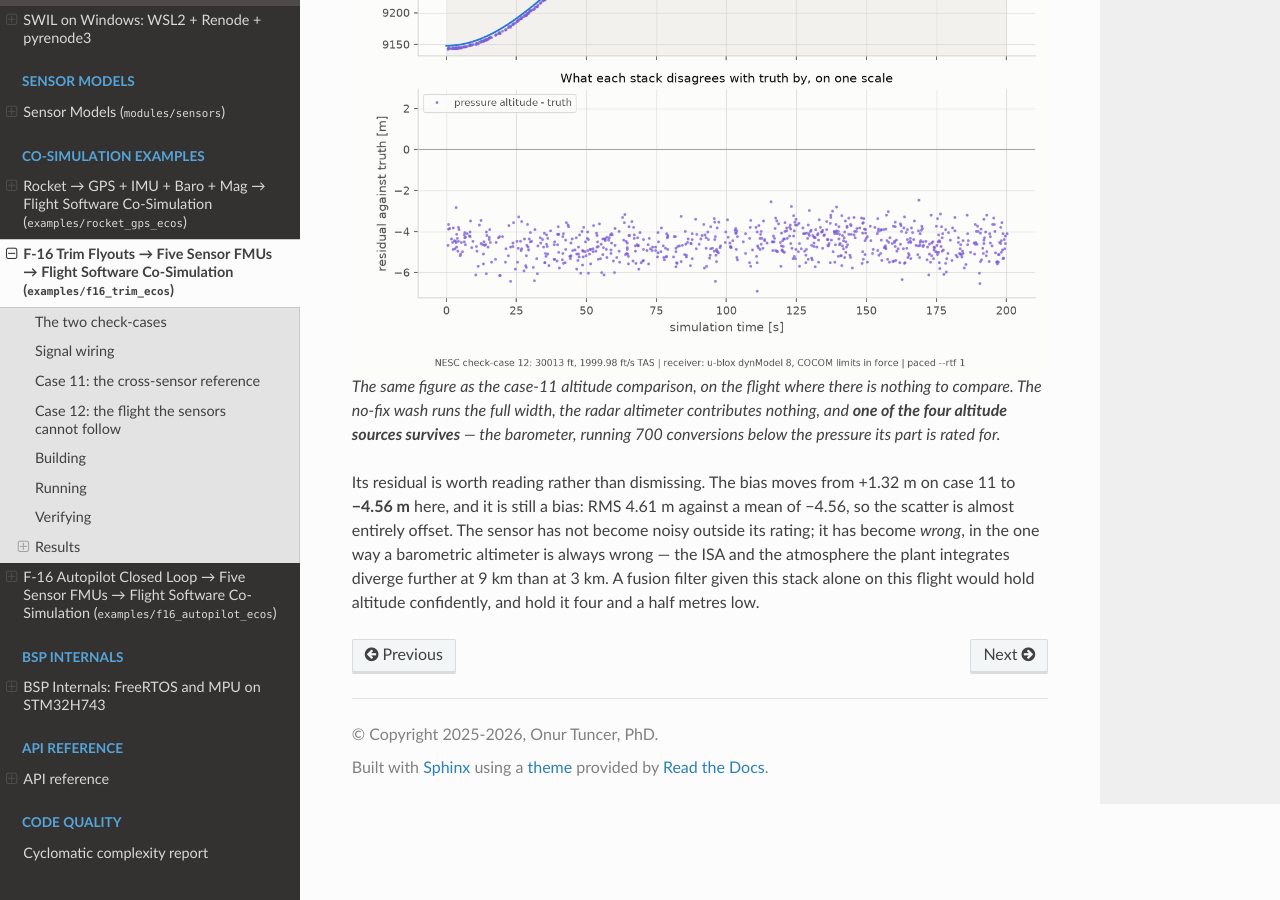
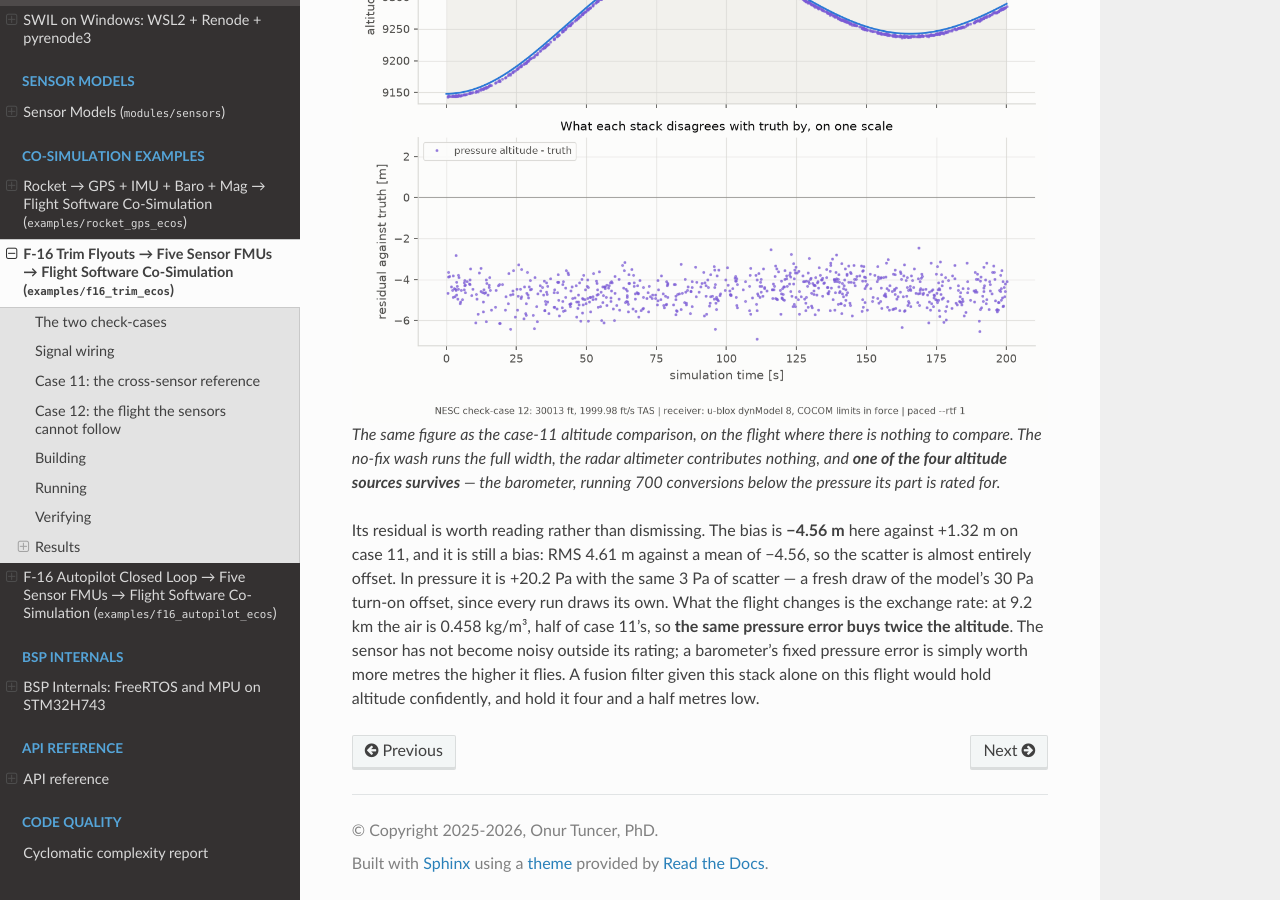
Before and after one commit to onurtuncer/Hemerion, a Sphinx documentation site: the page built from doc/f16_trim_ecos_cosim.rst, in a window 1280 px wide and 900 px high, scrolled down 13494 px. Built offline with Sphinx 7.4.7 and the Read the Docs theme 3.1.0, drawn with Linux system fonts in a browser that asks for light colours; some of the changed text lies outside the part shown.

Commit message:
doc(f16-trim): attribute the baro and radalt residuals to the modelled errors
The altitude-consistency captions blamed the barometer's offset on the ISA
differing from the plant's atmosphere. It does not: in pressure the residual
is a constant -11.65 Pa (case 11) and +20.18 Pa (case 12), each with 3.0 Pa
of scatter, which is the BMP390 model's per-run turn-on offset (30 Pa
1-sigma, drawn once) on its datasheet noise floor. What the flight changes
is the exchange rate -- at 9.2 km the air is half as dense, so the same
pressure error buys twice the altitude -- which is the more useful point.

Likewise the radar altimeter's 0.123 m RMS is its 0.1 m range noise on a
5 cm turn-on bias, not "the LSB and nothing else".

Co-Authored-By: Claude Fable 5.1 <noreply@anthropic.com>

```diff
--- a/doc/f16_trim_ecos_cosim.rst
+++ b/doc/f16_trim_ecos_cosim.rst
@@ -422,13 +422,16 @@ Check-case 11: the cross-sensor reference
      ``GpsNoiseConfig``'s 3 m vertical 1-sigma recovered end to end, through
      the UBX encoder, the socket and the parser, with nothing added.
    * **The barometer is bias.** Mean **+1.32 m**, RMS 1.36 m: the scatter is
-     almost all offset. The ISA is not the atmosphere the plant integrates,
-     and a pressure altimeter reads the difference. No amount of averaging
-     removes it; only a reference pressure does.
-   * **The radar altimeter is quantisation.** RMS 0.123 m about a mean of
-     −0.07 m — the part's range LSB, and nothing else. It is the most accurate
-     altitude on the page and the least useful on its own, since it measures
-     height above terrain that this scenario does not model.
+     almost all offset. In pressure it is a constant −11.7 Pa with 3.1 Pa of
+     scatter — the BMP390 model's per-run turn-on offset (30 Pa 1-sigma, drawn
+     once) sitting on its datasheet noise floor, read through the ISA at
+     0.904 kg/m³. No amount of averaging removes it; only a reference pressure
+     does.
+   * **The radar altimeter is the noise floor.** RMS 0.123 m about a mean of
+     −0.07 m — the model's 0.1 m range noise on its 5 cm turn-on bias, then
+     quantised. It is the most accurate altitude on the page and the least
+     useful on its own, since it measures height above terrain that this
+     scenario does not model.
 
 .. figure:: _static/f16_trim_ecos/case11_heading_consistency.png
    :width: 100%
@@ -567,11 +570,14 @@ Check-case 12: three stacks outside their envelopes
    survives** — the barometer, running 700 conversions below the pressure its
    part is rated for.
 
-   Its residual is worth reading rather than dismissing. The bias moves from
-   +1.32 m on case 11 to **−4.56 m** here, and it is still a bias: RMS 4.61 m
-   against a mean of −4.56, so the scatter is almost entirely offset. The
-   sensor has not become noisy outside its rating; it has become *wrong*, in
-   the one way a barometric altimeter is always wrong — the ISA and the
-   atmosphere the plant integrates diverge further at 9 km than at 3 km. A
-   fusion filter given this stack alone on this flight would hold altitude
+   Its residual is worth reading rather than dismissing. The bias is
+   **−4.56 m** here against +1.32 m on case 11, and it is still a bias: RMS
+   4.61 m against a mean of −4.56, so the scatter is almost entirely offset.
+   In pressure it is +20.2 Pa with the same 3 Pa of scatter — a fresh draw of
+   the model's 30 Pa turn-on offset, since every run draws its own. What the
+   flight changes is the exchange rate: at 9.2 km the air is 0.458 kg/m³,
+   half of case 11's, so **the same pressure error buys twice the altitude**.
+   The sensor has not become noisy outside its rating; a barometer's fixed
+   pressure error is simply worth more metres the higher it flies. A fusion
+   filter given this stack alone on this flight would hold altitude
    confidently, and hold it four and a half metres low.
```
Also changed, not shown: 1 other file.
